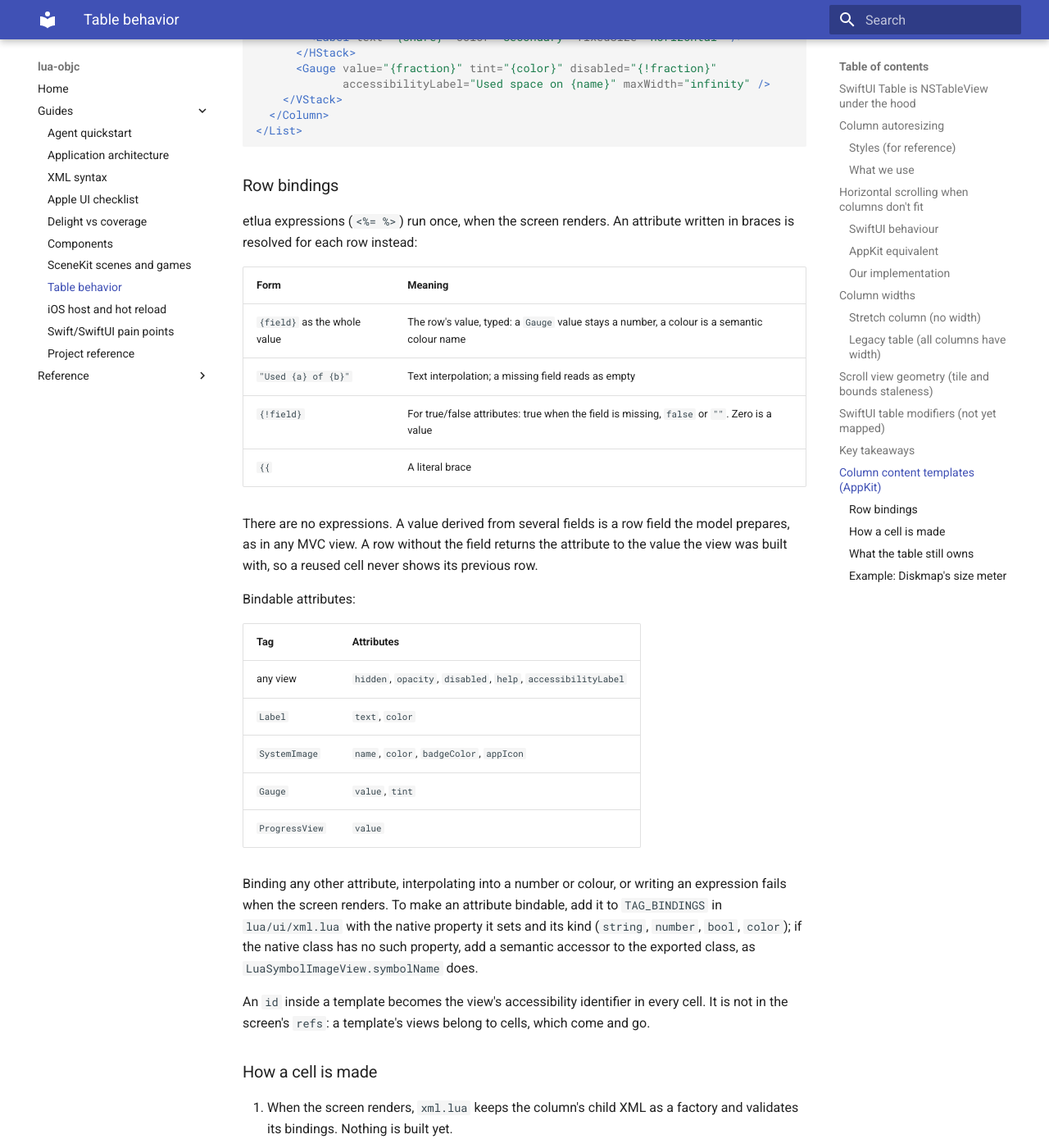
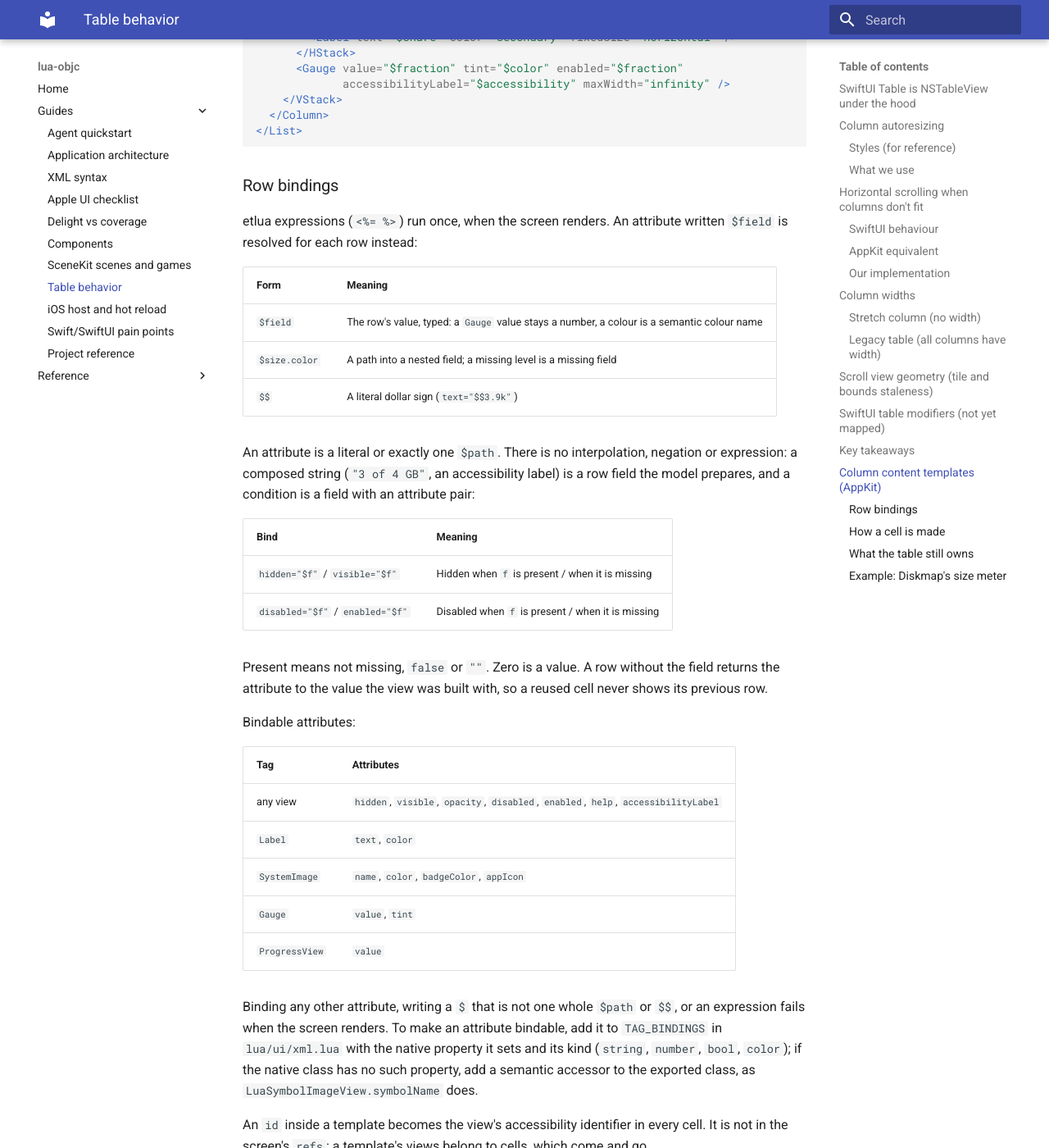
Before and after one commit to corepunch/lua-objc, an MkDocs documentation site: the page built from docs/tableview_swiftui.md, in a window 1280 px wide and 1400 px high, scrolled down 5295 px. Shown: the whole window at 82% size. Built offline with MkDocs 1.6.1 and Material for MkDocs 9.7.7, drawn with Linux system fonts in a browser that asks for light colours.

Commit message:
Data-driven views, steps 1-3: $field bindings, template sandbox, XML resources
Refs #107.

- Row bindings are `$field` / `$a.b` / `$$`; no interpolation or negation.
  Attribute pairs visible/hidden and enabled/disabled replace {!field}.
- etlua templates render in a sandbox (no io, os, require, load, debug).
- <Resources> and @name constants; Diskmap's Meter cell is the reference.

Co-Authored-By: Claude Sonnet 5.5 <noreply@anthropic.com>

```diff
--- a/docs/PROJECT_REFERENCE.md
+++ b/docs/PROJECT_REFERENCE.md
@@ -1379,7 +1379,7 @@ We chose **#5** because:
 - **Column `id` → row dictionary key** — minimal but extensible. Each column's
   `id` maps directly to a key in the row's `NSDictionary`. Cells default to
   native `NSTextField`s. A column with content is a template: Lua builds its
-  views once per reusable cell, and `{field}` bindings are applied natively
+  views once per reusable cell, and `$field` bindings are applied natively
   per row, so custom cells keep approach #3's flexibility without its
   per-cell Lua traffic.
 - **Methods via `nsview` metatable `__index`** — instead of returning a Lua
@@ -1449,7 +1449,7 @@ header.
 Each column `id` must match a key in the row data tables. Cells render the
 string value of `row[id]`; numbers are converted to strings automatically. A
 `<Column>` with child XML renders that template instead, bound to row fields
-with `{field}`; see "Extending: column content templates".
+with `$field`; see "Extending: column content templates".
 Use `<SwipeRow>` for one native swipeable row inside a `VStack`. Both platforms
 use their table row action APIs, so the row keeps system gesture behavior and
 appearance. See [`docs/swipe_actions.md`](swipe_actions.md) for XML and model
--- a/docs/tableview_swiftui.md
+++ b/docs/tableview_swiftui.md
@@ -176,12 +176,12 @@ the text cell that shows `row[id]`.
   <Column id="usage" title="Used" width="220">
     <VStack spacing="3">
       <HStack maxWidth="infinity">
-        <Label text="{used}" truncation="tail" />
+        <Label text="$used" truncation="tail" />
         <Spacer />
-        <Label text="{share}" color="secondary" fixedSize="horizontal" />
+        <Label text="$share" color="secondary" fixedSize="horizontal" />
       </HStack>
-      <Gauge value="{fraction}" tint="{color}" disabled="{!fraction}"
-             accessibilityLabel="Used space on {name}" maxWidth="infinity" />
+      <Gauge value="$fraction" tint="$color" enabled="$fraction"
+             accessibilityLabel="$accessibility" maxWidth="infinity" />
     </VStack>
   </Column>
 </List>
@@ -190,32 +190,40 @@ the text cell that shows `row[id]`.
 ### Row bindings
 
 etlua expressions (`<%= %>`) run once, when the screen renders. An attribute
-written in braces is resolved for each row instead:
+written `$field` is resolved for each row instead:
 
 | Form | Meaning |
 |---|---|
-| `{field}` as the whole value | The row's value, typed: a `Gauge` value stays a number, a colour is a semantic colour name |
-| `"Used {a} of {b}"` | Text interpolation; a missing field reads as empty |
-| `{!field}` | For true/false attributes: true when the field is missing, `false` or `""`. Zero is a value |
-| `{{` | A literal brace |
+| `$field` | The row's value, typed: a `Gauge` value stays a number, a colour is a semantic colour name |
+| `$size.color` | A path into a nested field; a missing level is a missing field |
+| `$$` | A literal dollar sign (`text="$$3.9k"`) |
 
-There are no expressions. A value derived from several fields is a row field
-the model prepares, as in any MVC view. A row without the field returns the
-attribute to the value the view was built with, so a reused cell never shows
-its previous row.
+An attribute is a literal or exactly one `$path`. There is no interpolation,
+negation or expression: a composed string (`"3 of 4 GB"`, an accessibility
+label) is a row field the model prepares, and a condition is a field with an
+attribute pair:
+
+| Bind | Meaning |
+|---|---|
+| `hidden="$f"` / `visible="$f"` | Hidden when `f` is present / when it is missing |
+| `disabled="$f"` / `enabled="$f"` | Disabled when `f` is present / when it is missing |
+
+Present means not missing, `false` or `""`. Zero is a value. A row without
+the field returns the attribute to the value the view was built with, so a
+reused cell never shows its previous row.
 
 Bindable attributes:
 
 | Tag | Attributes |
 |---|---|
-| any view | `hidden`, `opacity`, `disabled`, `help`, `accessibilityLabel` |
+| any view | `hidden`, `visible`, `opacity`, `disabled`, `enabled`, `help`, `accessibilityLabel` |
 | `Label` | `text`, `color` |
 | `SystemImage` | `name`, `color`, `badgeColor`, `appIcon` |
 | `Gauge` | `value`, `tint` |
 | `ProgressView` | `value` |
 
-Binding any other attribute, interpolating into a number or colour, or
-writing an expression fails when the screen renders. To make an attribute
+Binding any other attribute, writing a `$` that is not one whole `$path` or
+`$$`, or an expression fails when the screen renders. To make an attribute
 bindable, add it to `TAG_BINDINGS` in `lua/ui/xml.lua` with the native
 property it sets and its kind (`string`, `number`, `bool`, `color`); if the
 native class has no such property, add a semantic accessor to the exported
```
Also changed, not shown: ARCHITECTURE.md (+12 -0 lines), docs/agents/xml-syntax.md (+1 -1 lines), 11 other files.
